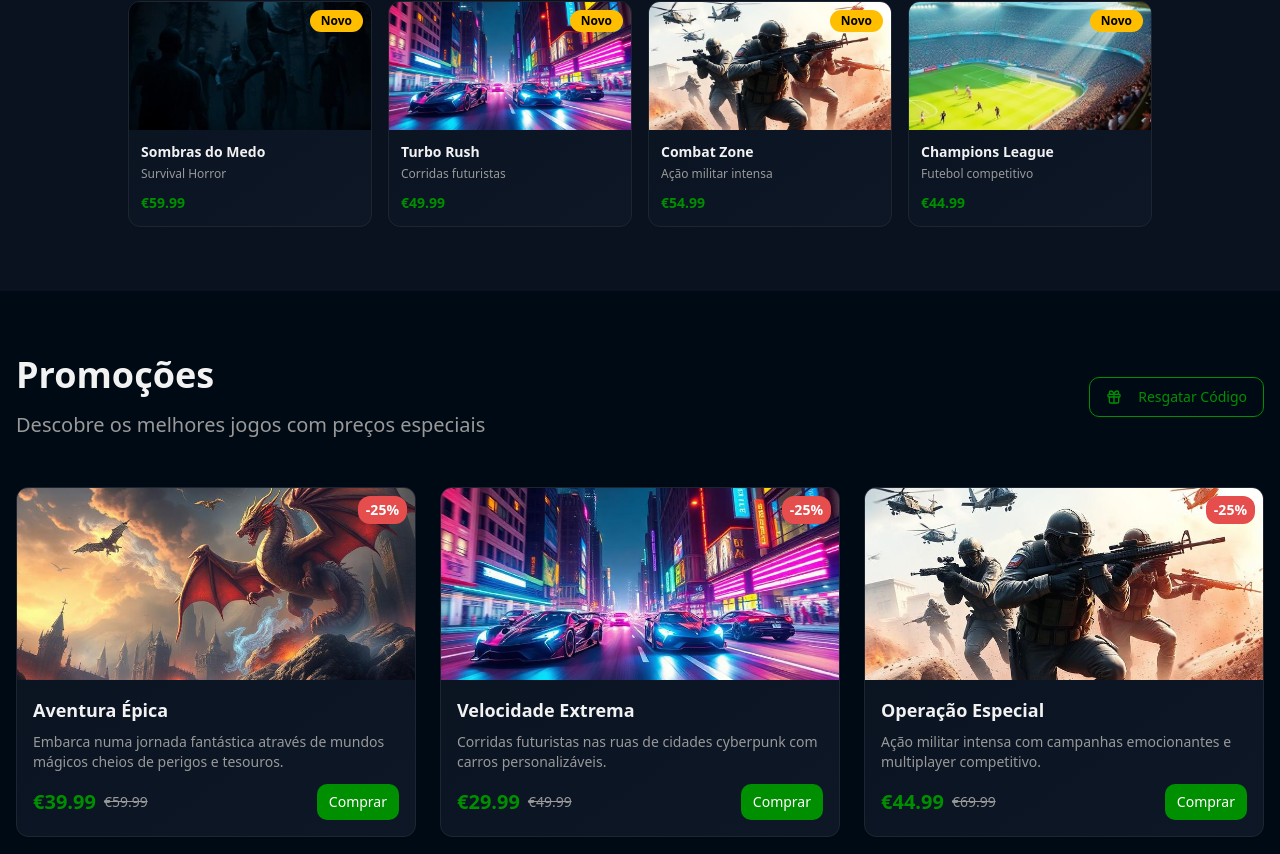
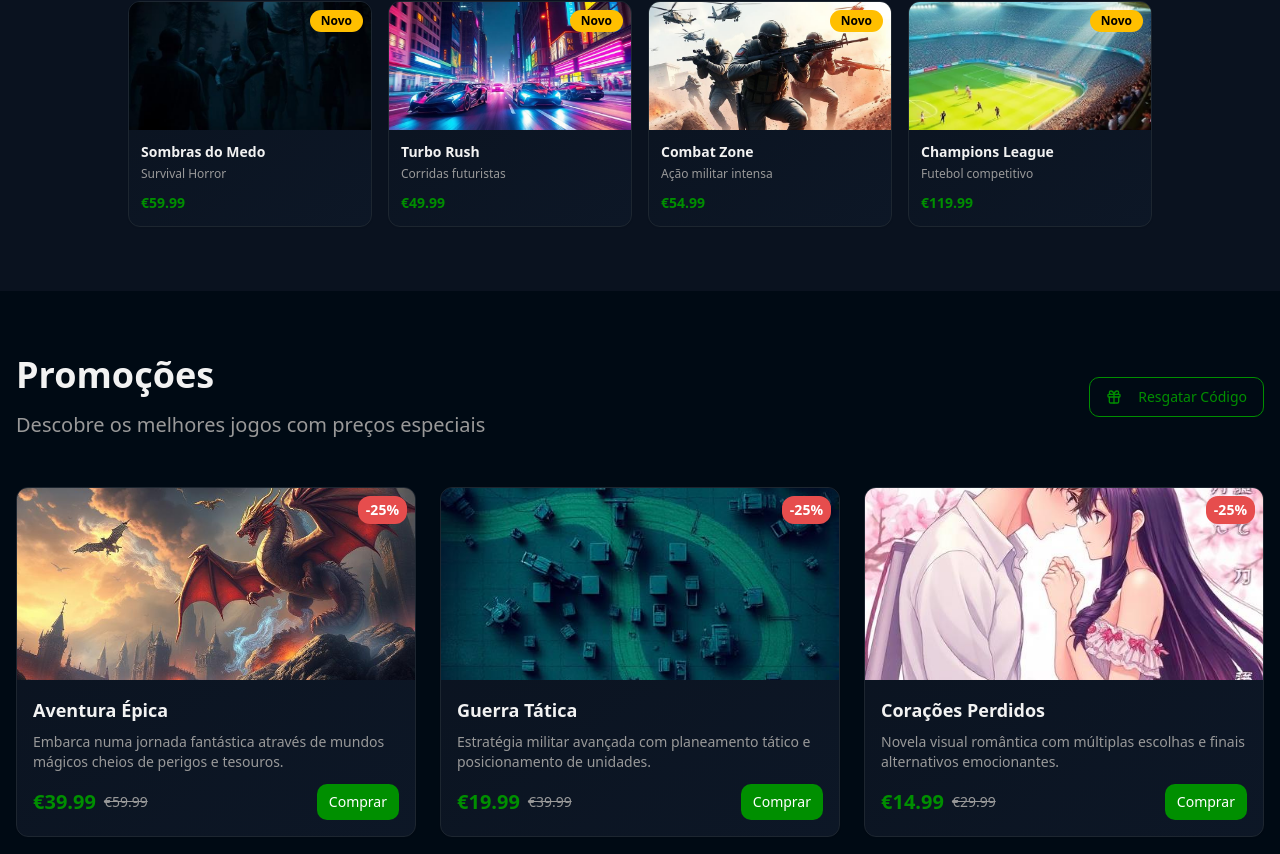
Before and after one commit to Roddrigo05/xbox-play-hub, a React (Vite) app: page / in a window 1280 px wide. Shown: the part 2326-3180 px from the top of the page. Built offline with nearby package versions, Linux system fonts and the light colour scheme; the HTML template or start-up script is replaced by a standard one.

Commit message:
Update promotions section

```diff
--- a/src/pages/Index.tsx
+++ b/src/pages/Index.tsx
@@ -34,6 +34,8 @@ import xboxVR from '@/assets/xbox-vr.jpg';
 import gameFantasy from '@/assets/game-fantasy.jpg';
 import gameRacing from '@/assets/game-racing.jpg';
 import gameShooter from '@/assets/game-shooter.jpg';
+import gameTactical from '@/assets/game-tactical.jpg';
+import gameVisualNovel from '@/assets/game-visual-novel.jpg';
 import gameHorror from '@/assets/game-horror.jpg';
 import gameSports from '@/assets/game-sports.jpg';
 import xboxHeadset from '@/assets/xbox-headset.jpg';
@@ -354,7 +356,7 @@ const Index = () => {
               <CardContent className="p-3">
                 <h4 className="font-semibold text-sm mb-1">Champions League</h4>
                 <p className="text-xs text-muted-foreground mb-2">Futebol competitivo</p>
-                <span className="text-sm font-bold text-primary">€44.99</span>
+                <span className="text-sm font-bold text-primary">€119.99</span>
               </CardContent>
             </Card>
           </div>
@@ -389,19 +391,19 @@ const Index = () => {
             />
 
             <GameCard
-              image={gameRacing}
-              title="Velocidade Extrema"
-              description="Corridas futuristas nas ruas de cidades cyberpunk com carros personalizáveis."
-              price="€29.99"
-              originalPrice="€49.99"
+              image={gameTactical}
+              title="Guerra Tática"
+              description="Estratégia militar avançada com planeamento tático e posicionamento de unidades."
+              price="€19.99"
+              originalPrice="€39.99"
             />
 
             <GameCard
-              image={gameShooter}
-              title="Operação Especial"
-              description="Ação militar intensa com campanhas emocionantes e multiplayer competitivo."
-              price="€44.99"
-              originalPrice="€69.99"
+              image={gameVisualNovel}
+              title="Corações Perdidos"
+              description="Novela visual romântica com múltiplas escolhas e finais alternativos emocionantes."
+              price="€14.99"
+              originalPrice="€29.99"
             />
           </div>
         </div>
```
Also changed, not shown: src/assets/game-tactical.jpg (added), src/assets/game-visual-novel.jpg (added).
